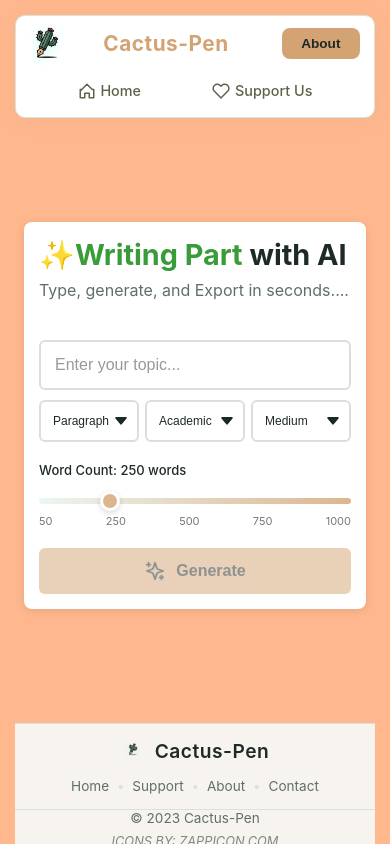
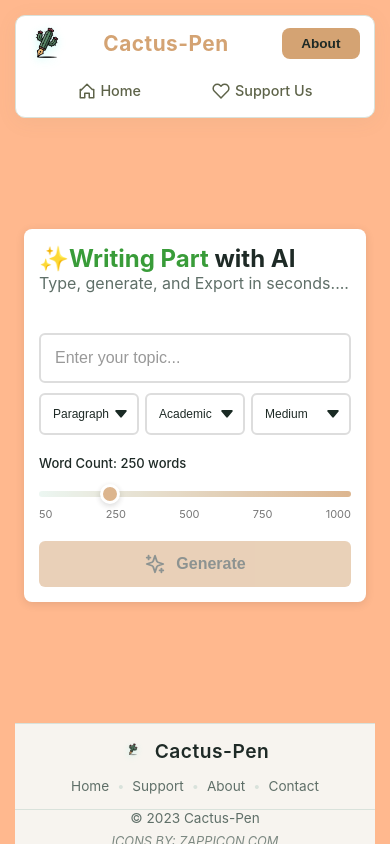
Before and after one commit to noman-hossen/cactus-pen, a Vue app in the folder frontend/: page / in a window 390 px wide. Built offline with nearby package versions, Linux system fonts and the light colour scheme.

Commit message:
margin fix

```diff
--- a/frontend/src/components/GeneratorHeader.vue
+++ b/frontend/src/components/GeneratorHeader.vue
@@ -22,6 +22,7 @@
 
 .generator-header h1 {
   margin-bottom: 8px;
+  margin: 1rem 3rem ;
   font-size: 2.2rem;
   font-weight: 700;
   color: var(--text-dark);
@@ -44,4 +45,10 @@
     font-size: 1rem;
   }
 }
+@media(max-width: 480px){
+  .generator-header h1 {
+    font-size: 1.5rem;
+    margin: auto ;
+  }
+}
 </style>
```
